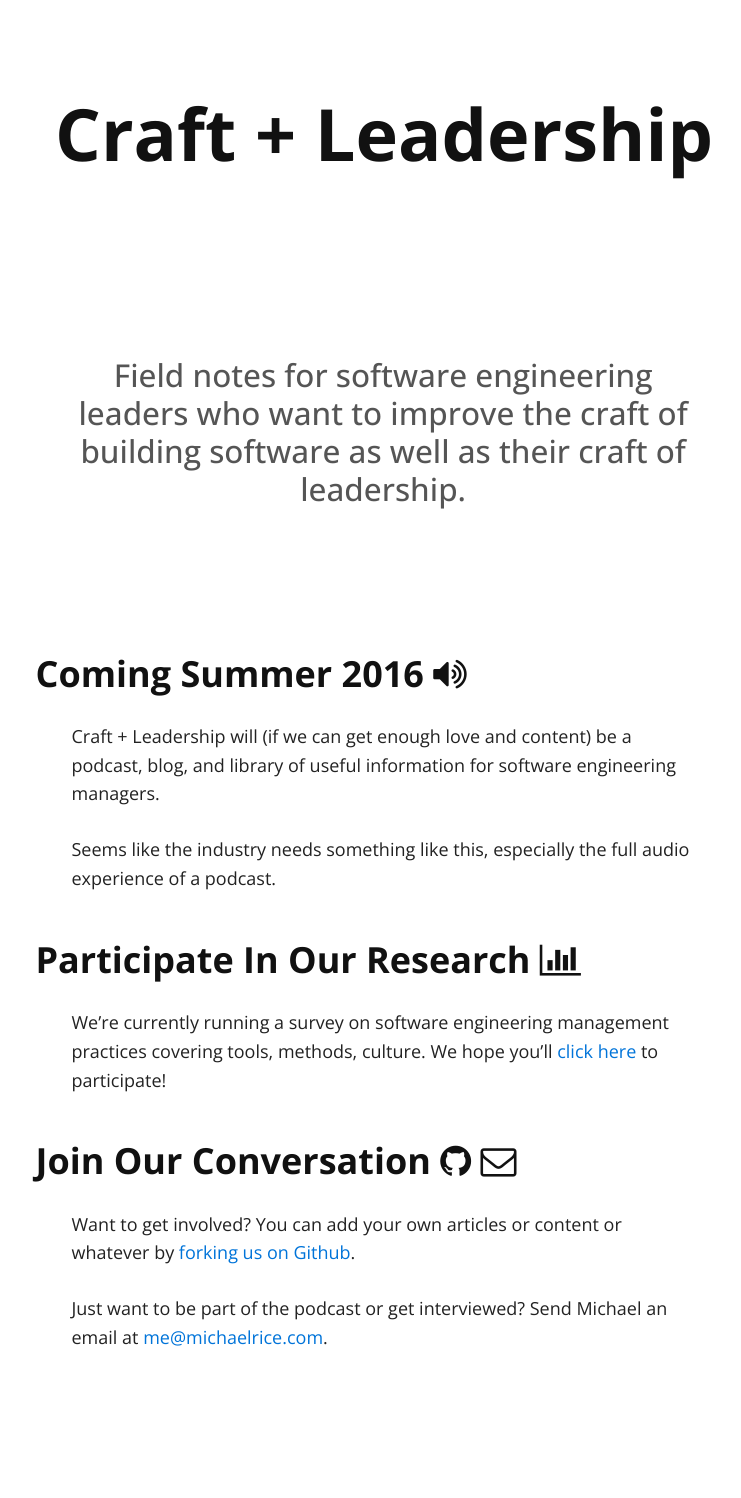
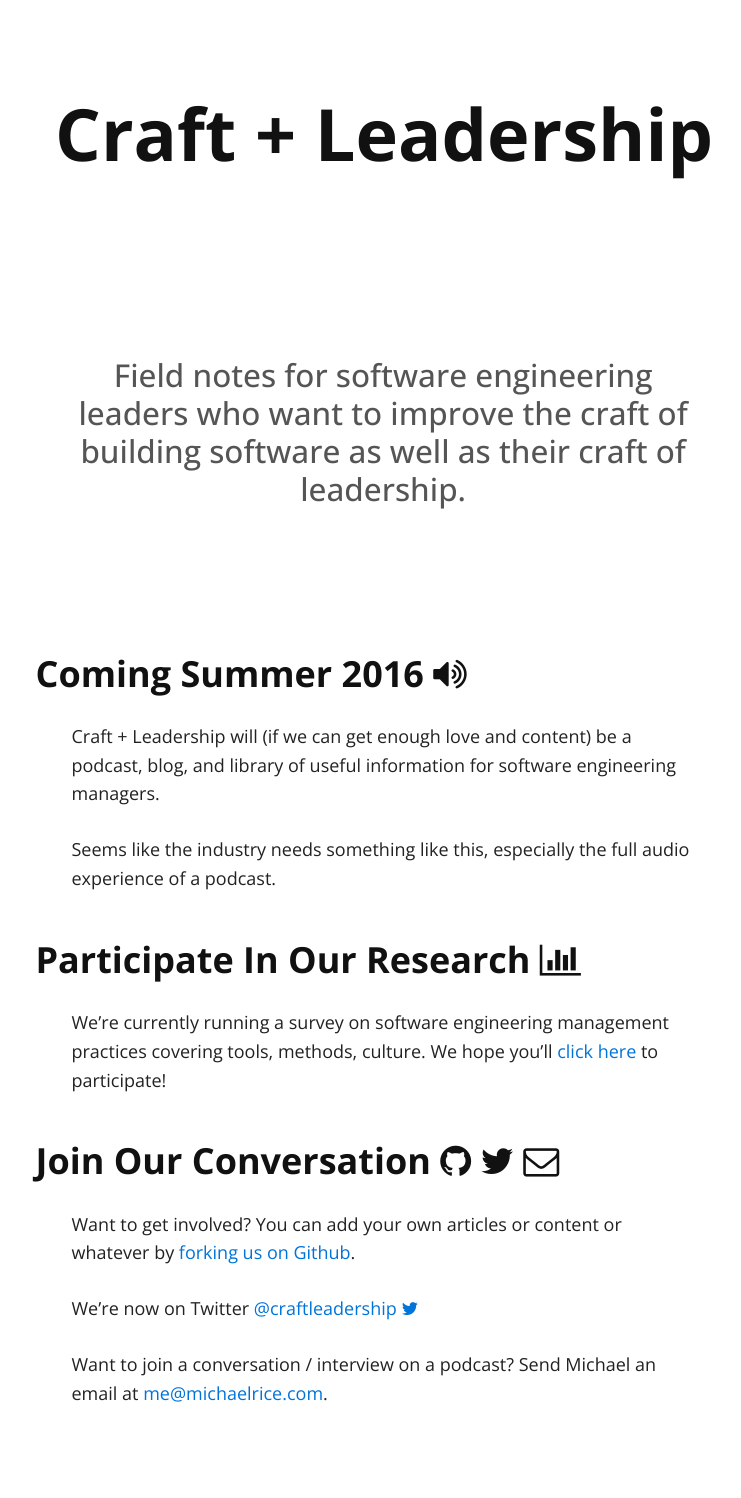
Before and after one commit to craftleadership/craftleadership.github.io, a Jekyll site: the page built from index.md, in a window 1280 px wide. Shown: the whole page, without its empty margins (256-997 px from the left). Built offline with Jekyll 4.4.1, drawn with Linux system fonts in a browser that asks for light colours; nearby versions of some CDN libraries; before the commit the page ends 1442 px from its top, so only the background shows below that.

Commit message:
added twitter link

```diff
--- a/index.md
+++ b/index.md
@@ -14,8 +14,10 @@ Seems like the industry needs something like this, especially the full audio exp
 
 We're currently running a survey on software engineering management practices covering tools, methods, culture. We hope you'll [click here](https://docs.google.com/a/michaelrice.com/forms/d/1mAYMiKK7DPD5KAyMQuX66gXwrTxgQl89Bwk302vBeI0/edit) to participate!
 
-### Join Our Conversation <i class="fa fa-github" aria-hidden="true"></i> <i class="fa fa-envelope-o" aria-hidden="true"></i>
+### Join Our Conversation <i class="fa fa-github" aria-hidden="true"></i> <i class="fa fa-twitter" aria-hidden="true"></i> <i class="fa fa-envelope-o" aria-hidden="true"></i>
 
 Want to get involved? You can add your own articles or content or whatever by [forking us on Github](https://github.com/craftleadership/craftleadership.github.io).
 
-Just want to be part of the podcast or get interviewed? Send Michael an email at [me@michaelrice.com](mailto:me@michaelrice.com).
+We're now on Twitter [@craftleadership <i class="fa fa-twitter" aria-hidden="true"></i>](https://twitter.com/craftleadership)
+
+Want to join a conversation / interview on a podcast? Send Michael an email at [me@michaelrice.com](mailto:me@michaelrice.com).
```
